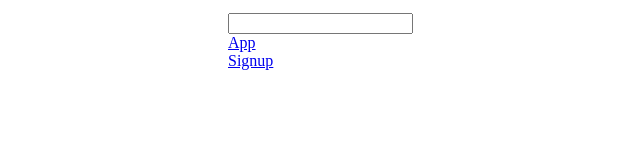
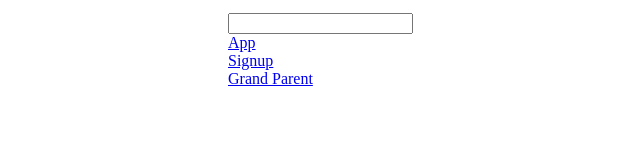
Before and after one commit to darius-khll/React-Sample, a React (Create React App) app: page / in a window 1280 px wide. Shown: the part 135-295 px from the top of the page, without its empty margins (252-892 px from the left). Built offline with nearby package versions, Linux system fonts and the light colour scheme.

Commit message:
grand parent link to init jsx

```diff
--- a/src/components/Init.jsx
+++ b/src/components/Init.jsx
@@ -20,7 +20,8 @@ class Init extends Component {
                 <input type="number" onChange={e => this.onInputchange(e)} />
                 <br />
                 <Link to={`/app/${this.state.appId}`}>App</Link> <br />
-                <Link to="/signup">Signup</Link>
+                <Link to="/signup">Signup</Link> <br />
+                <Link to="/grandParent">Grand Parent</Link>
             </div>
         )
     }
```
